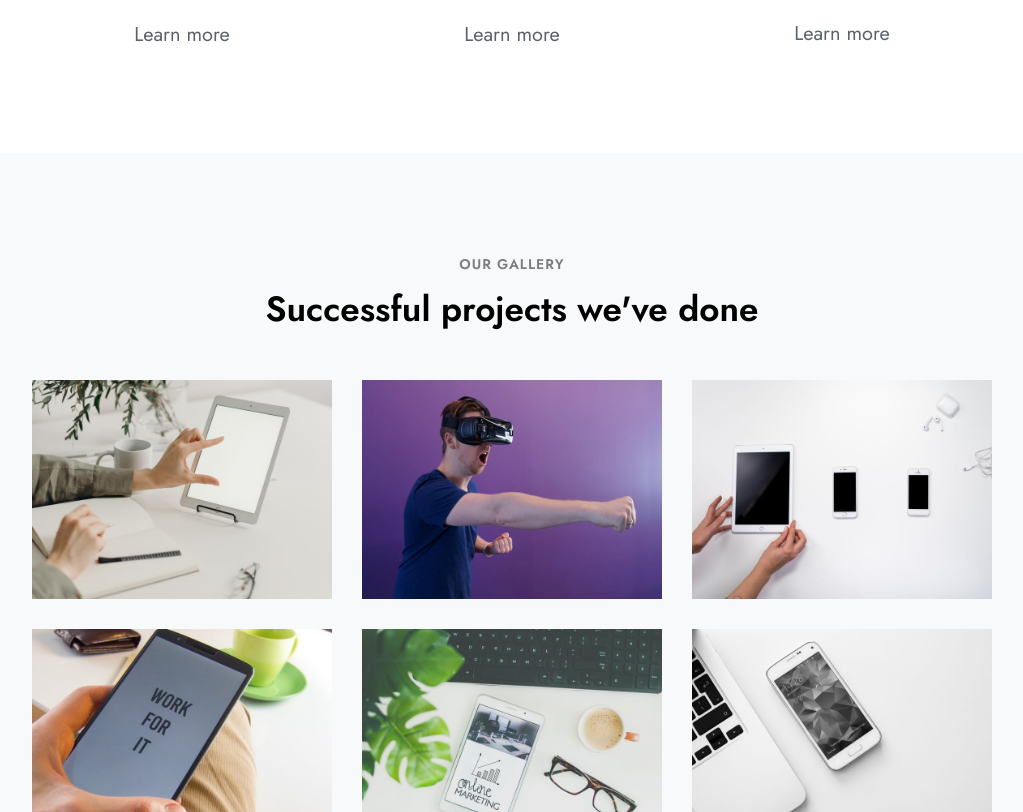
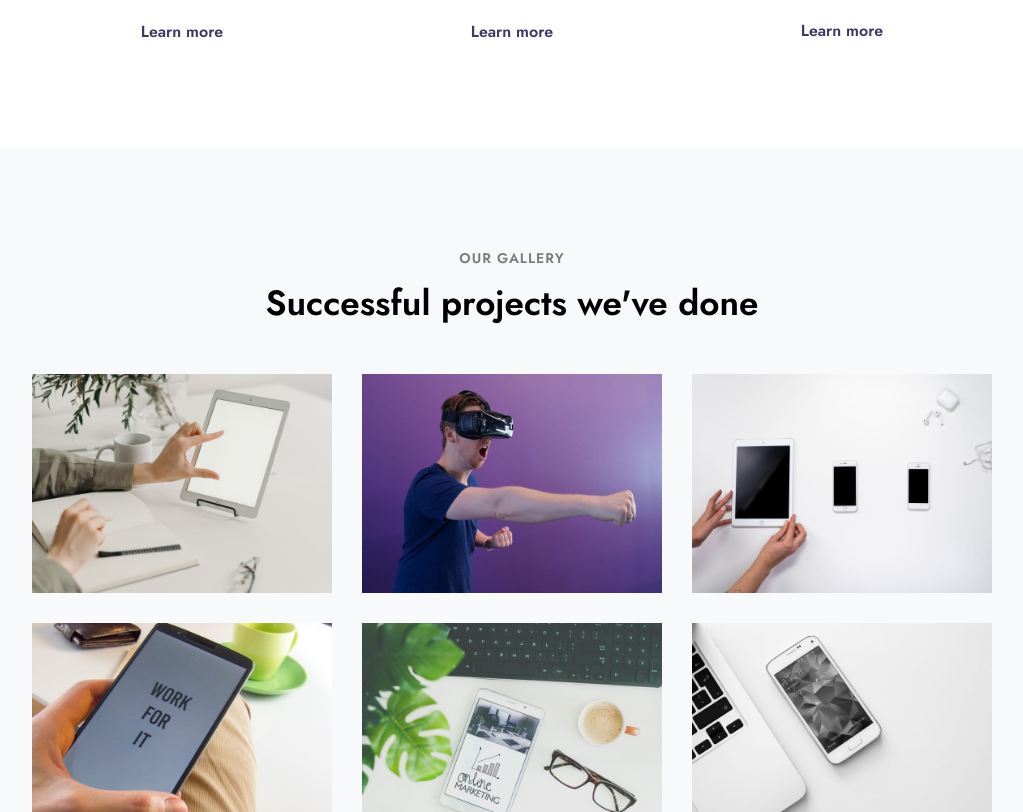
Before and after one commit to PhanHunggg/corpProject, a plain HTML site: page index.html in a window 1280 px wide. Shown: the part 2469-3281 px from the top of the page, without its empty margins (128-1151 px from the left). Drawn offline with nearby package versions, Linux system fonts and the light colour scheme.

Commit message:
fix features

```diff
--- a/css/style.css
+++ b/css/style.css
@@ -826,9 +826,9 @@ if responsive 700px and 400px 450px will have a distance between img and shape *
 }
 
 .services-info a:last-child {
-  font-size: 20px;
-  font-weight: 500;
-  color: #5a626b;
+  font-size: 1rem;
+  font-weight: 600;
+  color: #3f3a64;
 }
 
 .services-info a:last-child:hover {
```
